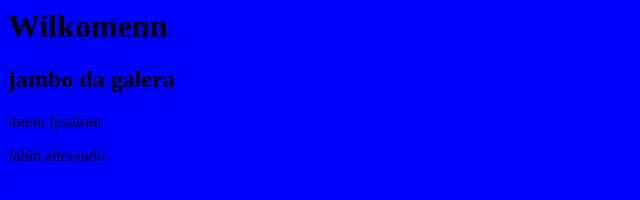
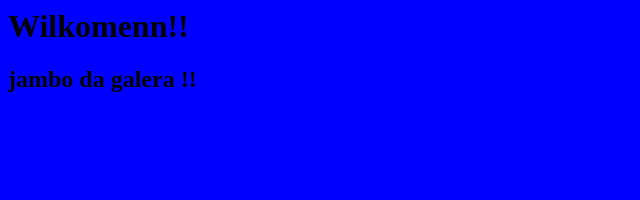
Before and after one commit to fabin-666/testerino, a plain HTML site: page index.html in a window 1280 px wide. Shown: the whole page, without its empty margins (0-640 px from the left). Drawn offline with Linux system fonts and the light colour scheme.

Commit message:
mudando a porra toda tb

```diff
--- a/index.html
+++ b/index.html
@@ -3,10 +3,7 @@
         <link href="estilos.css" rel="stylesheet">
     </head>
     <body>
-        <h1>Wilkomenn</h1>
-        <h2>jambo da galera</h2>
-        <p>lorem ipsulum</p>
-        <p>fabin alterando</p>
-
+        <h1>Wilkomenn!!</h1>
+        <h2>jambo da galera !!</h2>
     </body>
 </html>
```
